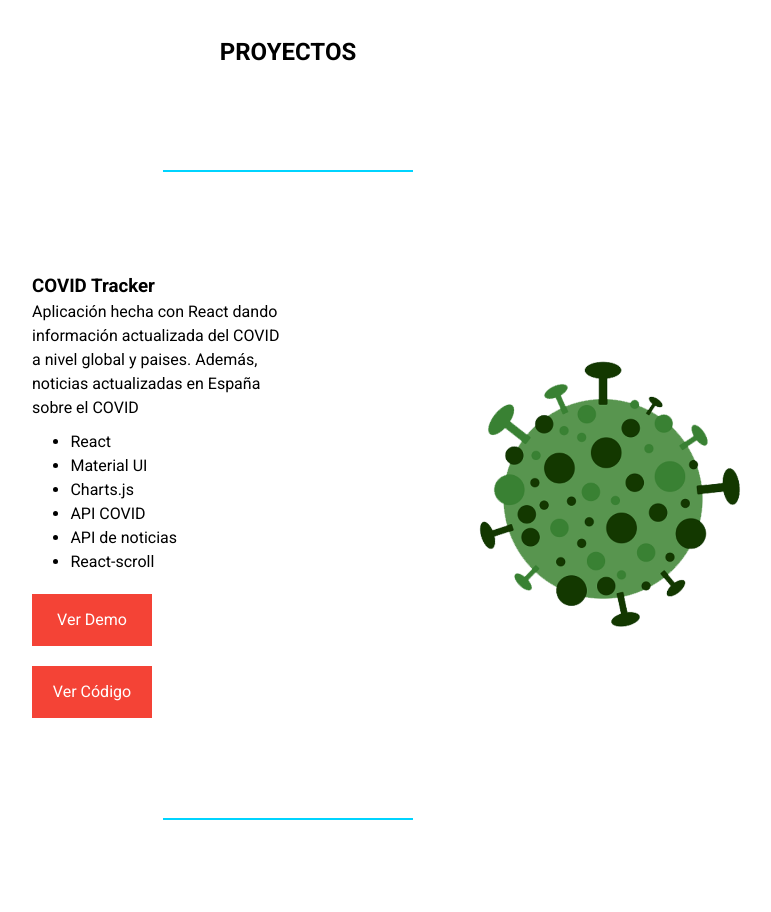
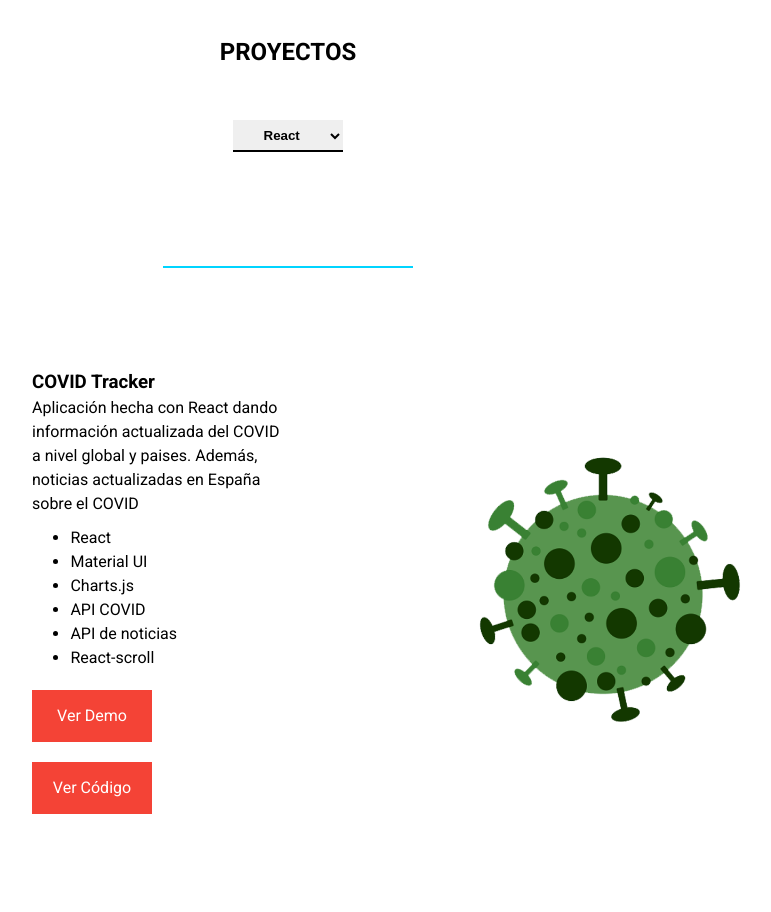
Before and after one commit to luis5944/luisportfolio, a React (Create React App) app: page / in a window 1280 px wide. Shown: the part 1740-2652 px from the top of the page, without its empty margins (352-1123 px from the left). Built offline with nearby package versions, Linux system fonts and the light colour scheme.

Commit message:
select language

```diff
--- a/src/components/Project/Project.js
+++ b/src/components/Project/Project.js
@@ -10,7 +10,7 @@ export const Project = ({ project }) => {
           <p>{project.info}</p>
           <ul className="project-ul">
             {project.technologies.map((tec) => {
-              return <li>{tec}</li>;
+              return <li key={tec}>{tec}</li>;
             })}
           </ul>
 
--- a/src/components/Projects/Projects.css
+++ b/src/components/Projects/Projects.css
@@ -12,3 +12,26 @@
   font-weight: bold;
   margin-bottom: 5rem;
 }
+
+.custom-select {
+  display: flex;
+  justify-content: center;
+  align-items: center;
+  text-align: center;
+}
+
+select {
+  margin-bottom: 1em;
+  padding: 0.5em 2em;
+  border: 0;
+  border-bottom: 2px solid black;
+  font-weight: bold;
+
+  border-radius: 0;
+}
+
+select:focus,
+select:active {
+  outline: 0;
+  border-bottom-color: red;
+}
--- a/src/components/Projects/Projects.js
+++ b/src/components/Projects/Projects.js
@@ -1,4 +1,4 @@
-import React from "react";
+import React, { useState } from "react";
 
 import { Project } from "../Project/Project";
 import "./Projects.css";
@@ -6,15 +6,31 @@ import { ProjectsData } from "./ProjectsData";
 
 export const Projects = () => {
   const projects = ProjectsData;
-
+  const [selectValue, setSelectValue] = useState("React");
+  const handleChange = (e) => {
+    setSelectValue(e.target.value);
+  };
   return (
     <div id="projects">
       <section className="projects">
         <div className="projects-header">PROYECTOS</div>
+        <div className="custom-select">
+          <select onChange={handleChange}>
+            <option value="React" key="react">
+              React
+            </option>
+            <option value="Java" key="java">
+              Java
+            </option>
+          </select>
+        </div>
+
         <hr />
-        {projects.map((project) => (
-          <Project key={project.name} project={project} />
-        ))}
+        {projects.map((project) =>
+          project.type === selectValue ? (
+            <Project key={project.name} project={project} />
+          ) : null
+        )}
       </section>
     </div>
   );
--- a/src/components/Projects/ProjectsData.js
+++ b/src/components/Projects/ProjectsData.js
@@ -14,6 +14,7 @@ export const ProjectsData = [
       "API de noticias",
       "React-scroll",
     ],
+    type: "React",
   },
 
   {
@@ -30,6 +31,7 @@ export const ProjectsData = [
       "Firestore",
       "React-router",
     ],
+    type: "React",
   },
 
   {
@@ -46,5 +48,6 @@ export const ProjectsData = [
       "Firestore",
       "React-router",
     ],
+    type: "React",
   },
 ];
```
